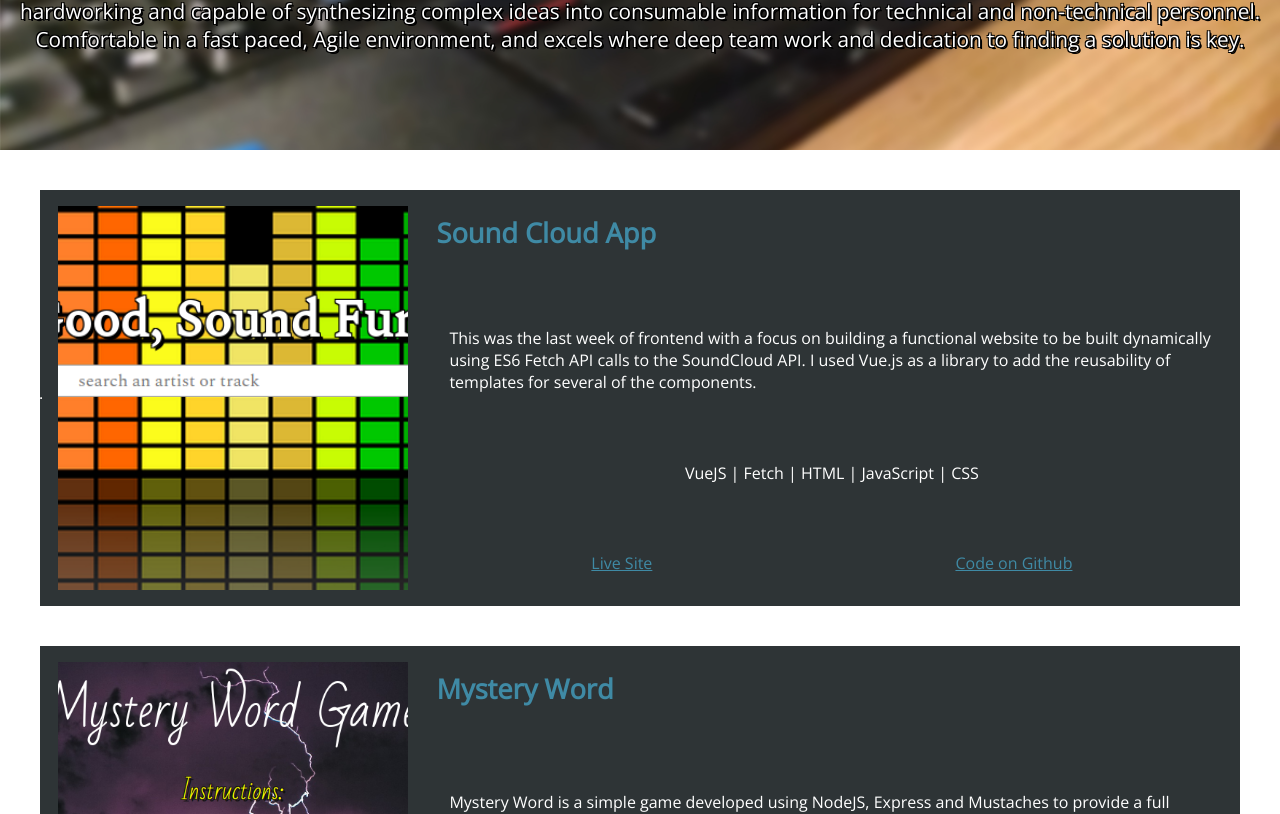
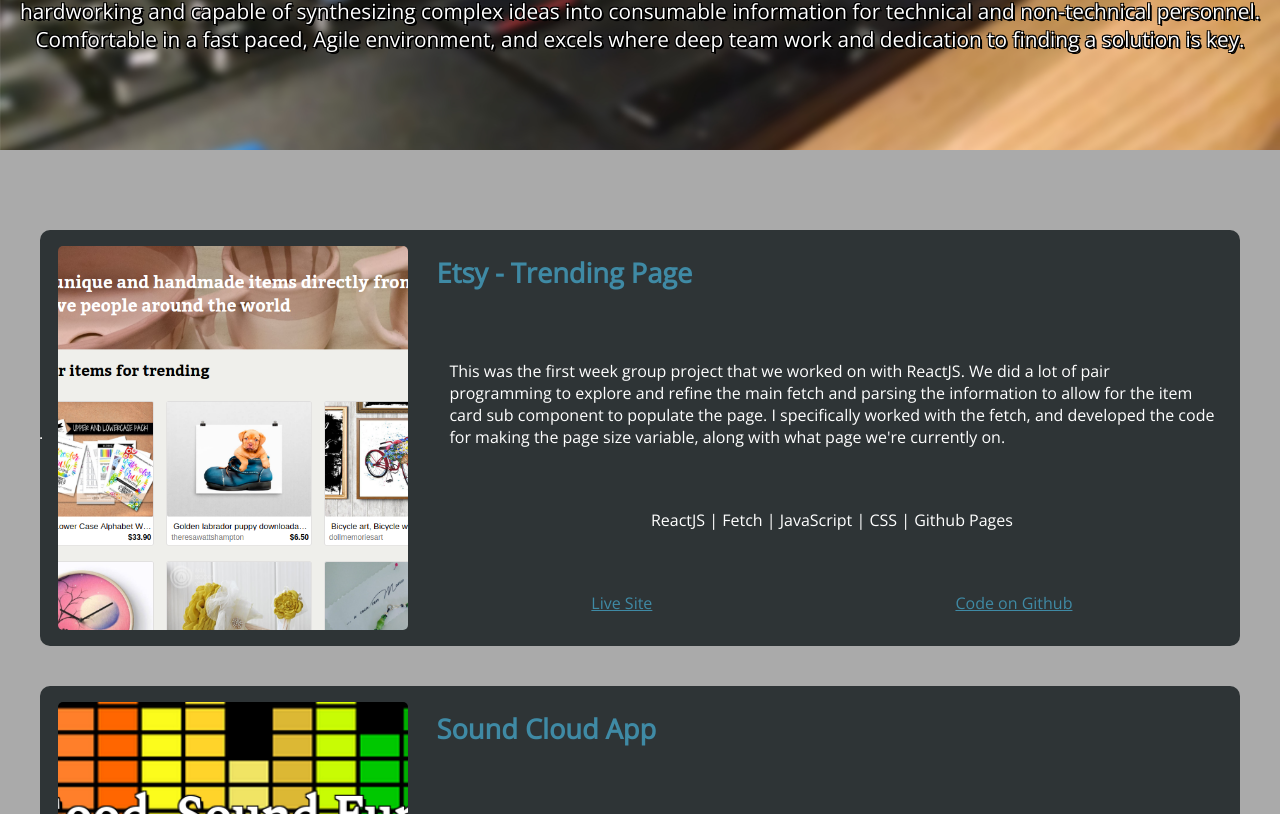
Before and after one commit to b-r-broge/brb-portfolio-site, a React (Create React App) app: page / in a window 1280 px wide. Shown: the part 546-1360 px from the top of the page. Built offline with nearby package versions, Linux system fonts and the light colour scheme; a web font is replaced by a local one.

Commit message:
adding trending etsy to portfolio

```diff
--- a/src/components/App.js
+++ b/src/components/App.js
@@ -7,7 +7,8 @@
 import '../styles/font-awesome-4.7.0/css/font-awesome.css'
 
 const mysteryImg = require('../assets/mysteryWord.png');
-const soundImg = require('../assets/soundcloud.png')
+const soundImg = require('../assets/soundcloud.png');
+const trendingEtsy = require('../assets/etsy_trending.png');
 
 class App extends Component {
   render() {
@@ -23,7 +24,8 @@
 
           </div>
           <div id="examples" className="projects">
-            <Glowbox title="Sound Cloud App" content="This was the last week of frontend with a focus on building a functional website to be built dynamically using ES6 Fetch API calls to the SoundCloud API.  I used Vue.js as a library to add the reusability of templates for several of the components." tech=" VueJS | Fetch | HTML | JavaScript | CSS " img={soundImg} live="https://b-r-broge.github.io/TIY-brb-week-four-project/" gh="https://github.com/b-r-broge/TIY-brb-week-four-project" />
+            <Glowbox title="Etsy - Trending Page" content="This was the first week group project that we worked on with ReactJS.  We did a lot of pair programming to explore and refine the main fetch and parsing the information to allow for the item card sub component to populate the page.  I specifically worked with the fetch, and developed the code for making the page size variable, along with what page we're currently on." tech="ReactJS | Fetch | JavaScript | CSS | Github Pages" img={trendingEtsy} live="https://trending-etsyly.github.io/tiy-trending-etsyly/" gh="https://github.com/trending-etsyly/tiy-trending-etsyly" />
+            <Glowbox title="Sound Cloud App" content="This was the last week of frontend with a focus on building a functional website to be built dynamically using ES6 Fetch API calls to the SoundCloud API.  I used Vue.js as a library to add the reusability of templates for several of the components." tech=" VueJS | Fetch | HTML | JavaScript | CSS | Github Pages" img={soundImg} live="https://b-r-broge.github.io/TIY-brb-week-four-project/" gh="https://github.com/b-r-broge/TIY-brb-week-four-project" />
             <Glowbox title="Mystery Word" content="Mystery Word is a simple game developed using NodeJS, Express and Mustaches to provide a full game with a score screen/leaderboard running on Postgres in the backend." tech=" NodeJS | Express | Mustaches | Postgres | Sequelize | CSS | Heroku " img={mysteryImg} live="https://hidden-mountain-92251.herokuapp.com/start" gh="https://github.com/b-r-broge/tiy-week5-mysteryword" />
           </div>
         </div>
--- a/src/components/navbar.js
+++ b/src/components/navbar.js
@@ -27,8 +27,8 @@
           </div>
         </div>
         <div className="page-sections">
+          <a href={resume}><button className="button"> <span className="section">résumé</span> </button></a>
           <a href="#mission"><button className="button"> <span className="section">mission</span> </button></a>
-          <a href={resume}><button className="button"> <span className="section">résumé</span> </button></a>
           <a href="#examples"><button className="button"> <span className="section">examples</span> </button></a>
         </div>
       </div>
--- a/src/styles/App.css
+++ b/src/styles/App.css
@@ -5,6 +5,9 @@
 .body {
   max-width: 100vw;
   min-height: 100vh;
+  background: #AAA;
+  margin: 0;
+  padding: 0;
 }
 
 #mission {
@@ -36,3 +39,7 @@
   font-size: 1.3em;
   color: #fff;
 }
+
+.projects {
+  padding: 5vh 0;
+}
--- a/src/styles/glowbox.css
+++ b/src/styles/glowbox.css
@@ -3,7 +3,8 @@
   justify-content: flex-start;
   align-items: center;
   background: #2E3436;
-  margin: 5vh;
+  margin: 5vh 5vh;
+  border-radius: 10px;
 }
 
 .image-box {
@@ -13,6 +14,7 @@
   overflow: hidden;
   display: flex;
   justify-content: center;
+  border-radius: 5px;
 }
 
 .img {
```
Also changed, not shown: src/assets/etsy_trending.png (added).
